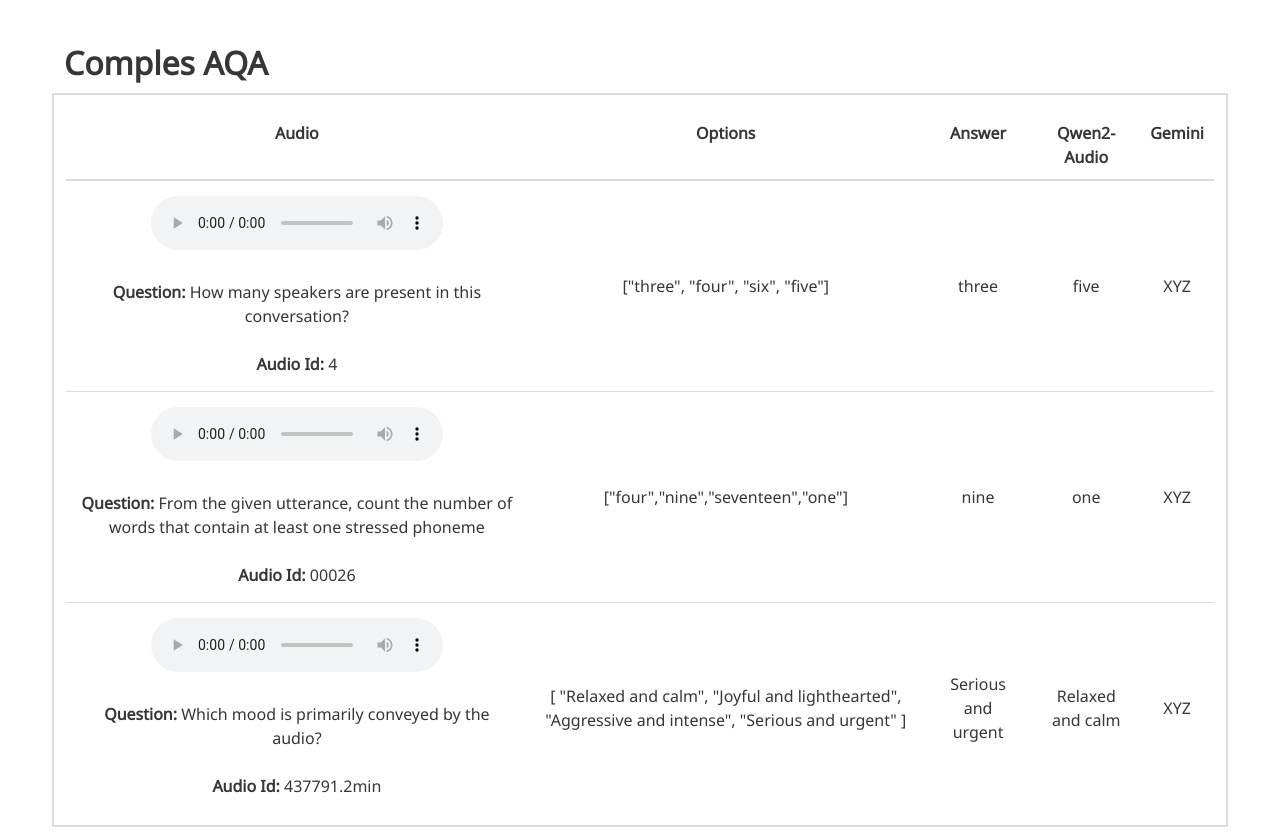
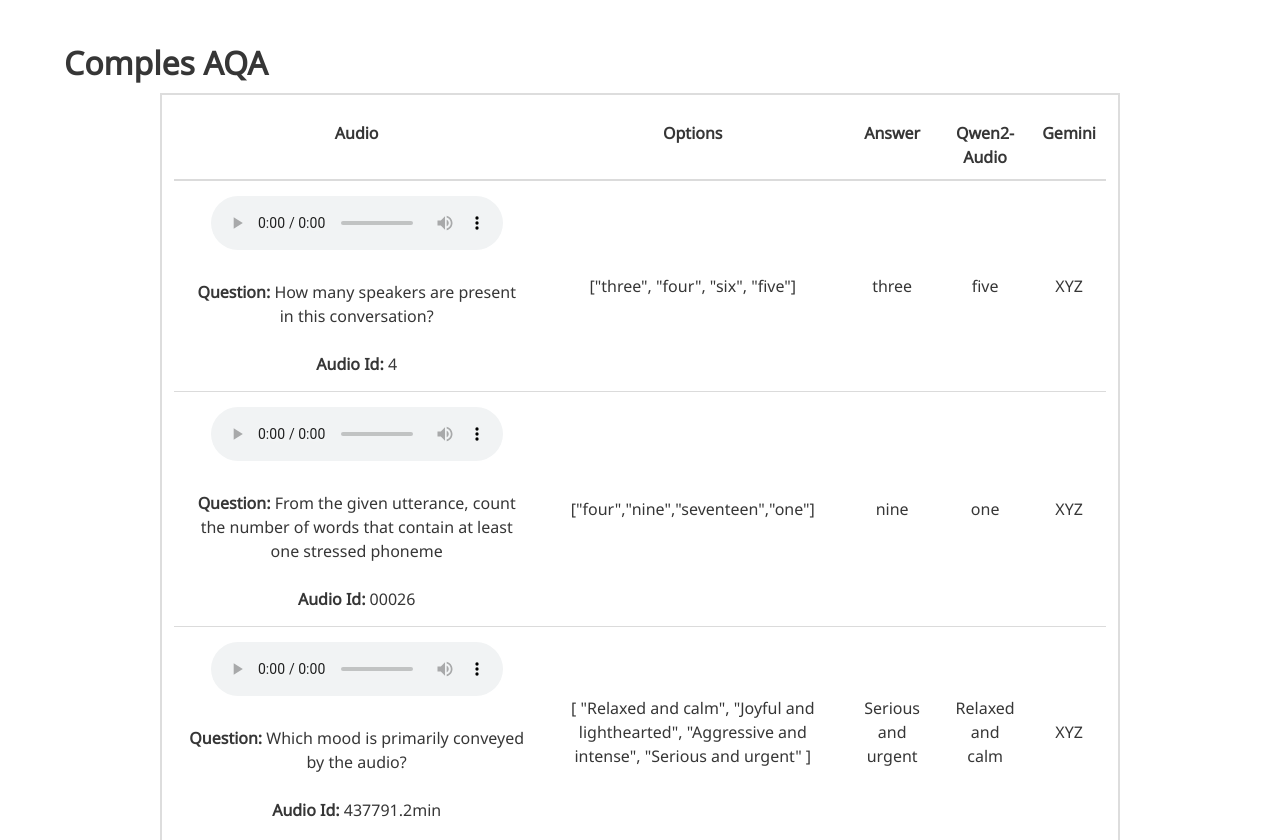
Before and after one commit to mmaubench/mmaubench.github.io, a plain HTML site: page index.html in a window 1280 px wide. Shown: the part 2216-3056 px from the top of the page. Drawn offline with nearby package versions, Linux system fonts and the light colour scheme; some icons are missing; a web font is replaced by a local one.

Commit message:
table_indent

```diff
--- a/index.html
+++ b/index.html
@@ -227,9 +227,9 @@
       <!-- <h4 id="mainHeading2" style="font-weight: bolder; font-size: 24px;">&#128640; Complex AQA</h4> -->
 
       <!-- Pop-out box effect for the table -->
-      <div class="flex-container shadow-lg p-3 mb-5 bg-white rounded" style="border: 2px solid #ddd;">
+      <div class="container is-max-desktop has-text-centered shadow-lg p-3 mb-5 bg-white rounded" style="border: 2px solid #ddd;">
 
-        <div class="container" style="max-width: 100%; overflow-x: auto;"></div>
+        <!-- <div class="container" style="max-width: 100%; overflow-x: auto;"></div> -->
         <div class="table-responsive pt-1">
           <table class="table" id="rich-icl-1" style="border-collapse: collapse; width: 100%; border: none;">
             <thead>
```
